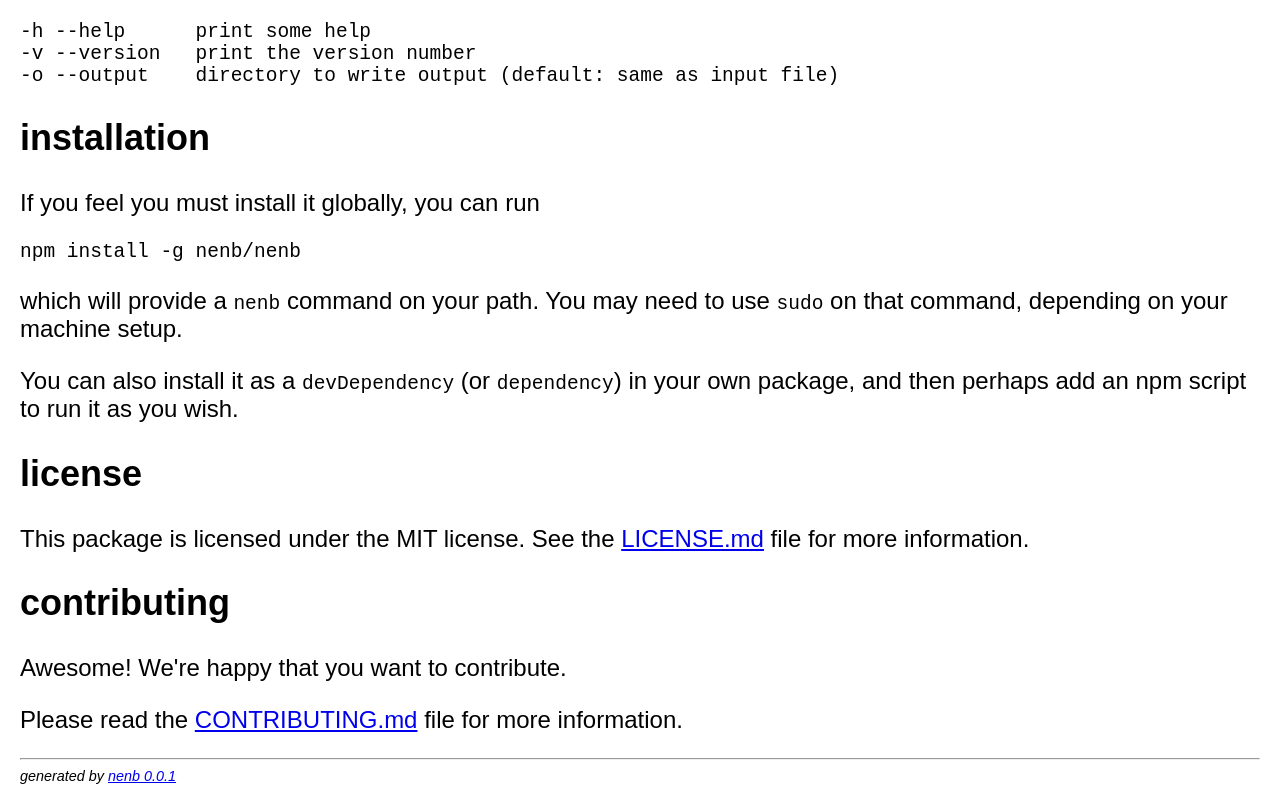
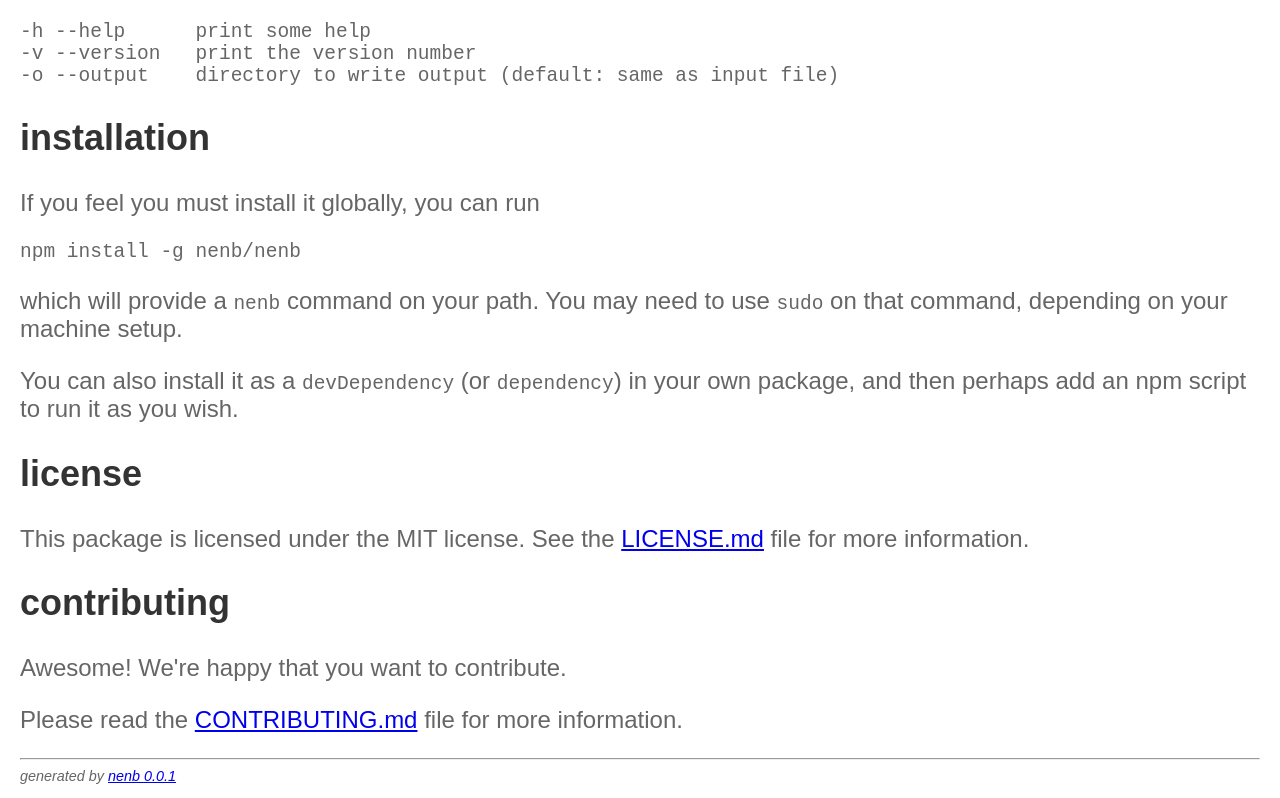
Before and after one commit to moar-things/nenb, a website: page docs/index.html in a window 1280 px wide. Shown: the part 1485-2283 px from the top of the page. Drawn offline with Linux system fonts and the light colour scheme.

Commit message:
fix links in homepage, a little styling work

```diff
--- a/docs/index.html
+++ b/docs/index.html
@@ -72,11 +72,11 @@ on that command, depending on your machine setup.</p>
 <p>You can also install it as a <code>devDependency</code> (or <code>dependency</code>) in your own
 package, and then perhaps add an npm script to run it as you wish.</p>
 <h2 id="license">license</h2>
-<p>This package is licensed under the MIT license.  See the
-<a href="LICENSE.md">LICENSE.md</a> file for more information.</p>
+<p>This package is licensed under the MIT license.  See the <a href="https://github.com/nenb/nenb/blob/master/LICENSE.md">LICENSE.md</a> file for
+more information.</p>
 <h2 id="contributing">contributing</h2>
 <p>Awesome!  We&#39;re happy that you want to contribute.</p>
-<p>Please read the <a href="CONTRIBUTING.md">CONTRIBUTING.md</a> file for more information.</p>
+<p>Please read the <a href="https://github.com/nenb/nenb/blob/master/CONTRIBUTING.md">CONTRIBUTING.md</a> file for more information.</p>
 
 <div class="nenb-attribution"><p>
 <hr> generated by <a href="https://nenb.github.io/nenb/">nenb 0.0.1</a>
@@ -93,6 +93,11 @@ body {
   padding: 0 0.5em;
   font-size: 150%;
   font-family: sans-serif;
+  color: #666;
+}
+
+h1, h2, h3, h4, h5, h6 {
+  color: #333;
 }
 
 input, textarea, select, button {
--- a/lib/default-style.css
+++ b/lib/default-style.css
@@ -8,6 +8,11 @@ body {
   padding: 0 0.5em;
   font-size: 150%;
   font-family: sans-serif;
+  color: #666;
+}
+
+h1, h2, h3, h4, h5, h6 {
+  color: #333;
 }
 
 input, textarea, select, button {
```
Also changed, not shown: docs/blocks.html (+5 -0 lines), docs/directives.html (+5 -0 lines), docs/examples/just-markdown.html (+5 -0 lines), docs/examples/set-title-with-data.html (+5 -0 lines), docs/examples/temperature-converter.html (+5 -0 lines), docs/examples/using-the-doc-directive.html (+5 -0 lines), docs/src/index.nenb.md (+5 -3 lines).
